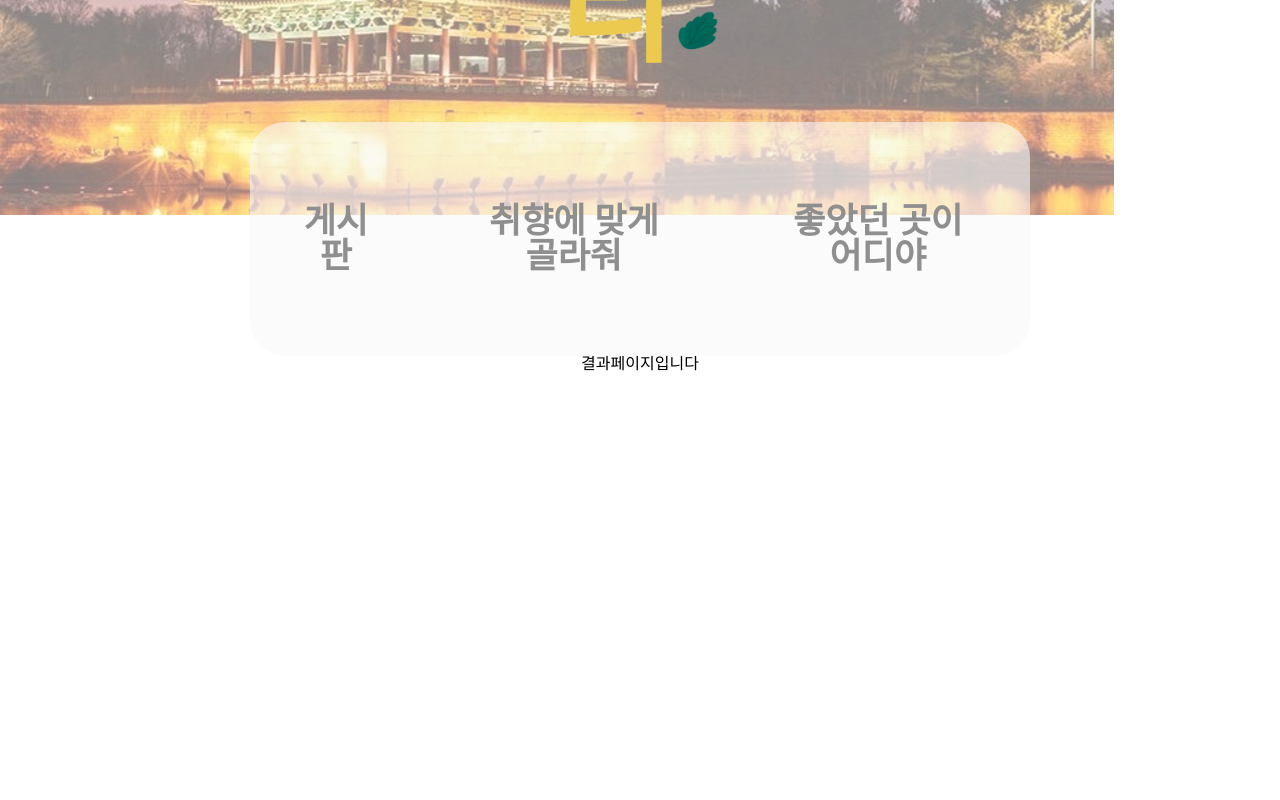
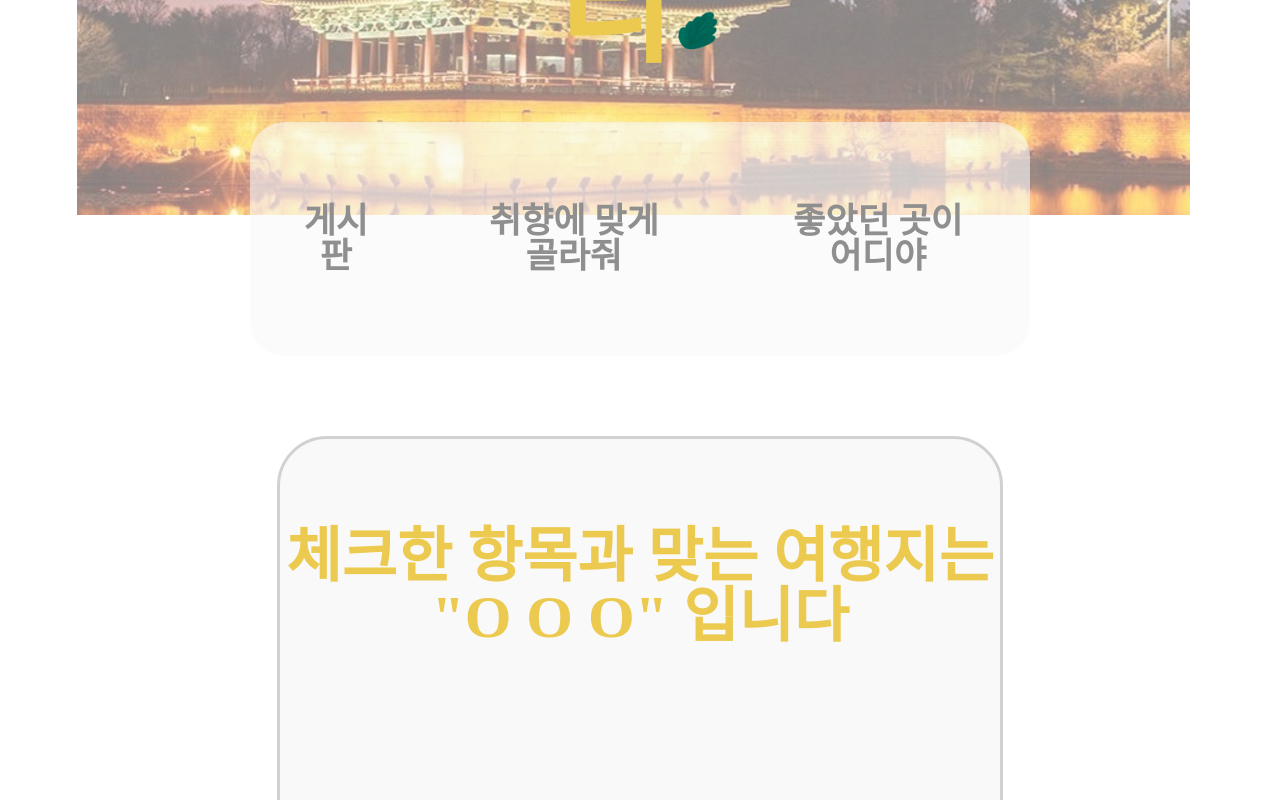
Before and after one commit to hanjjungwoo/recommend-page, a React (Create React App) app: page /survey_result in a window 1280 px wide. Shown: the part 240-1040 px from the top of the page. Built offline with nearby package versions, Linux system fonts and the light colour scheme; a web font is replaced by a local one.

Commit message:
header
업데이트

```diff
--- a/src/component/survey_result.js
+++ b/src/component/survey_result.js
@@ -1,7 +1,10 @@
 const SurveyResult = () => {
     return (
         <div className="form-background">
-            <p>결과페이지입니다</p>
+            <div className="result-background">
+                <h2 className="visit-h2">체크한 항목과 맞는 여행지는 "O O O" 입니다</h2>
+            </div>
+
         </div>
 
     )
--- a/src/css/header.css
+++ b/src/css/header.css
@@ -25,7 +25,7 @@
     content:"";
     width:87%;
     height:100%;
-
+    margin-left: 6%;
 }
 
 
--- a/src/css/nav.css
+++ b/src/css/nav.css
@@ -17,6 +17,7 @@ label {
     text-align:center;
     position: relative;
     border-radius: 35px;
+    margin-bottom: 50px;
 }
 .nav::after {
     position:absolute;
@@ -47,5 +48,5 @@ label {
     font-weight: bold;
 }
 .navname:hover {
-    color:#fad552;
+    color:#9b7900;
 }
```
